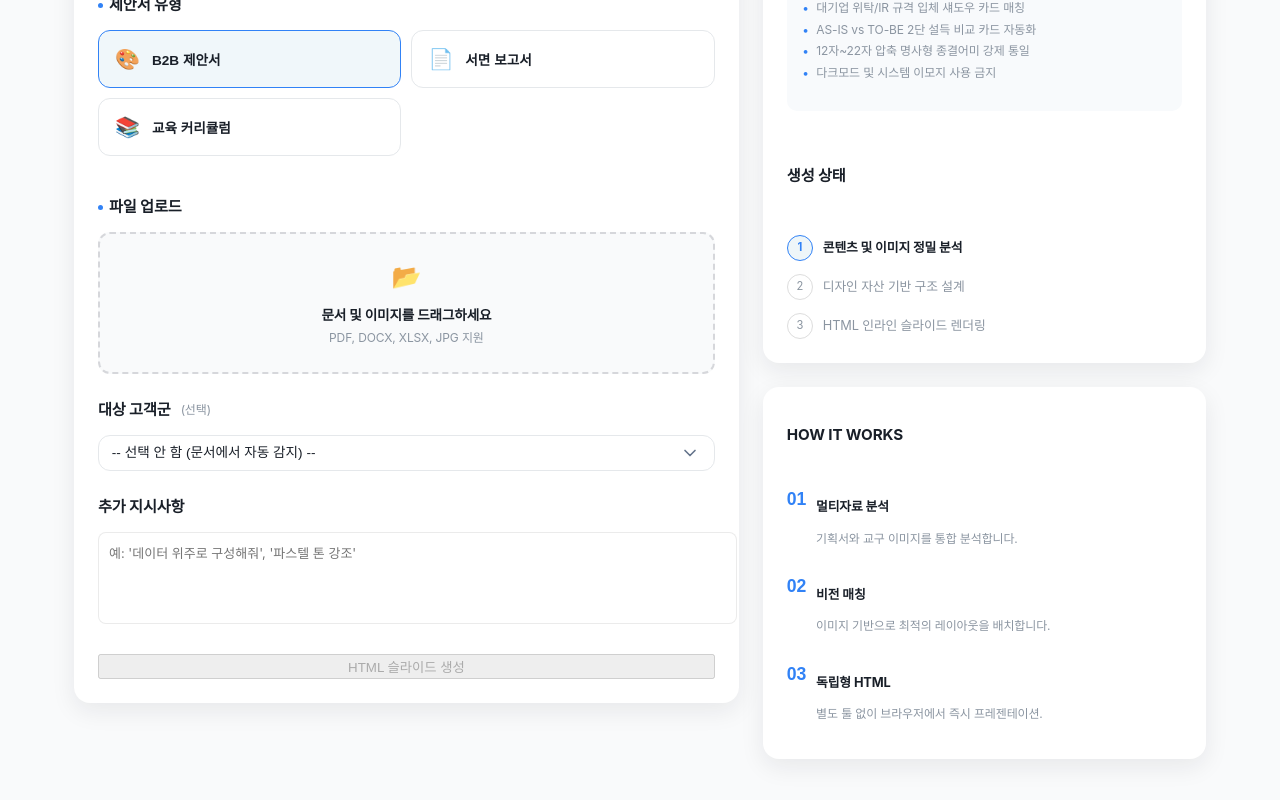
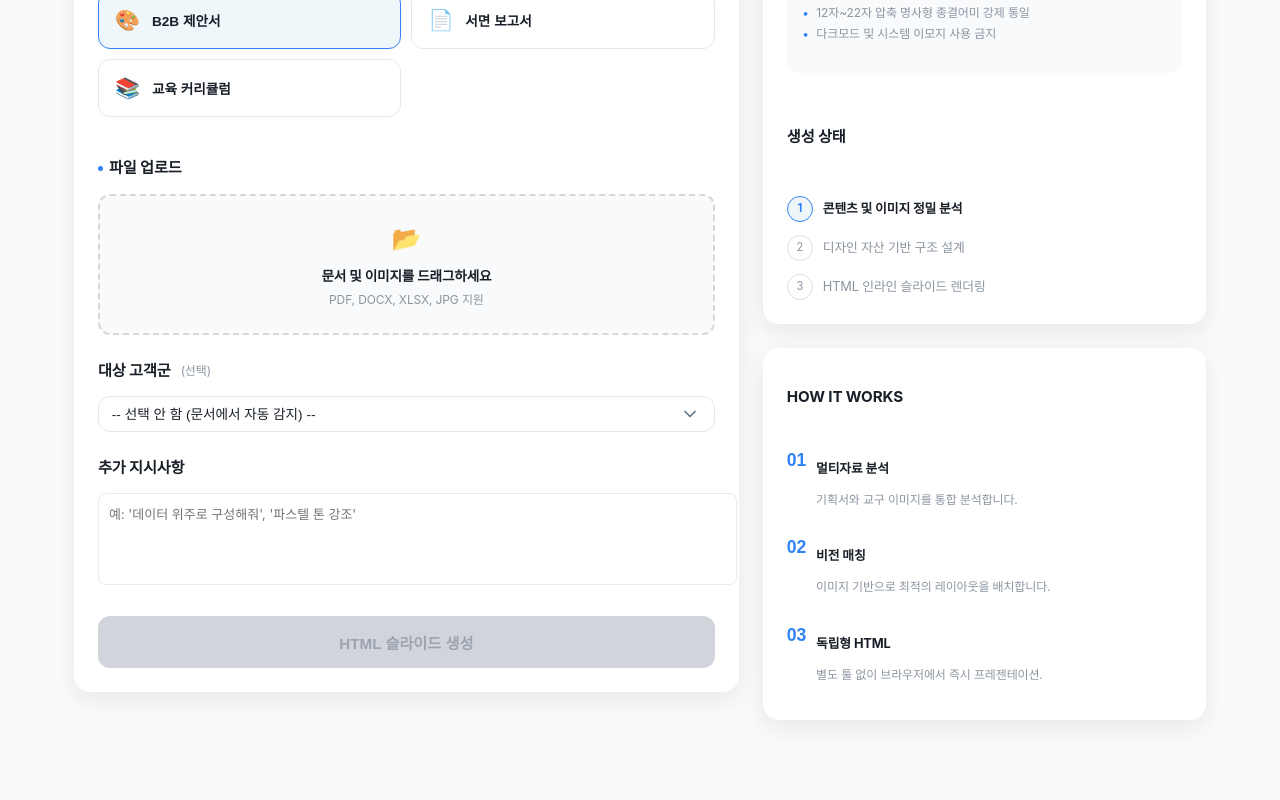
Before and after one commit to wlghksw/workportal-design, a Next.js app: page /ppt in a window 1280 px wide. Shown: the part 322-1122 px from the top of the page. After the commit the page ends 1090 px from the top, so only its background shows below. Built offline with nearby package versions, Linux system fonts and the light colour scheme.

Commit message:
fix: PPT 헤더 및 생성 버튼 스타일 정리

```diff
--- a/app/ppt/PptWorkspace.tsx
+++ b/app/ppt/PptWorkspace.tsx
@@ -122,12 +122,10 @@ export function PptWorkspace() {
             <span className="brand__sub">PPT·제안서</span>
           </Link>
         }
-      >
-        <div className="site-header__spacer" />
-        <div className="site-header__actions">
+        actions={
           <Link href="/" className="topbar__btn">워크포탈</Link>
-        </div>
-      </PortalHeader>
+        }
+      />
 
       <Page>
         <div className="ppt-app">
--- a/shared/layout.css
+++ b/shared/layout.css
@@ -1618,6 +1618,36 @@ legend.ppt-section-title {
 .btn-download--gray { background: #4b5563; }
 .btn-download--premium { background: linear-gradient(135deg, #F59E0B 0%, #D97706 100%); }
 
+.btn-generate {
+  width: 100%;
+  min-height: 52px;
+  border: 0;
+  border-radius: 12px;
+  background: #1E6B43;
+  color: #fff;
+  font-size: 0.95rem;
+  font-weight: 800;
+  cursor: pointer;
+  box-shadow: 0 10px 22px rgba(30, 107, 67, 0.18);
+  transition: transform 0.2s ease, opacity 0.2s ease, box-shadow 0.2s ease;
+  display: flex;
+  align-items: center;
+  justify-content: center;
+}
+
+.btn-generate:hover:not(:disabled) {
+  transform: translateY(-1px);
+  box-shadow: 0 14px 28px rgba(30, 107, 67, 0.24);
+}
+
+.btn-generate:disabled {
+  background: #d1d5db;
+  color: #9ca3af;
+  cursor: not-allowed;
+  box-shadow: none;
+  opacity: 1;
+}
+
 @keyframes ppt-fadeIn {
   from { opacity: 0; transform: translateY(5px); }
   to { opacity: 1; transform: translateY(0); }
```
